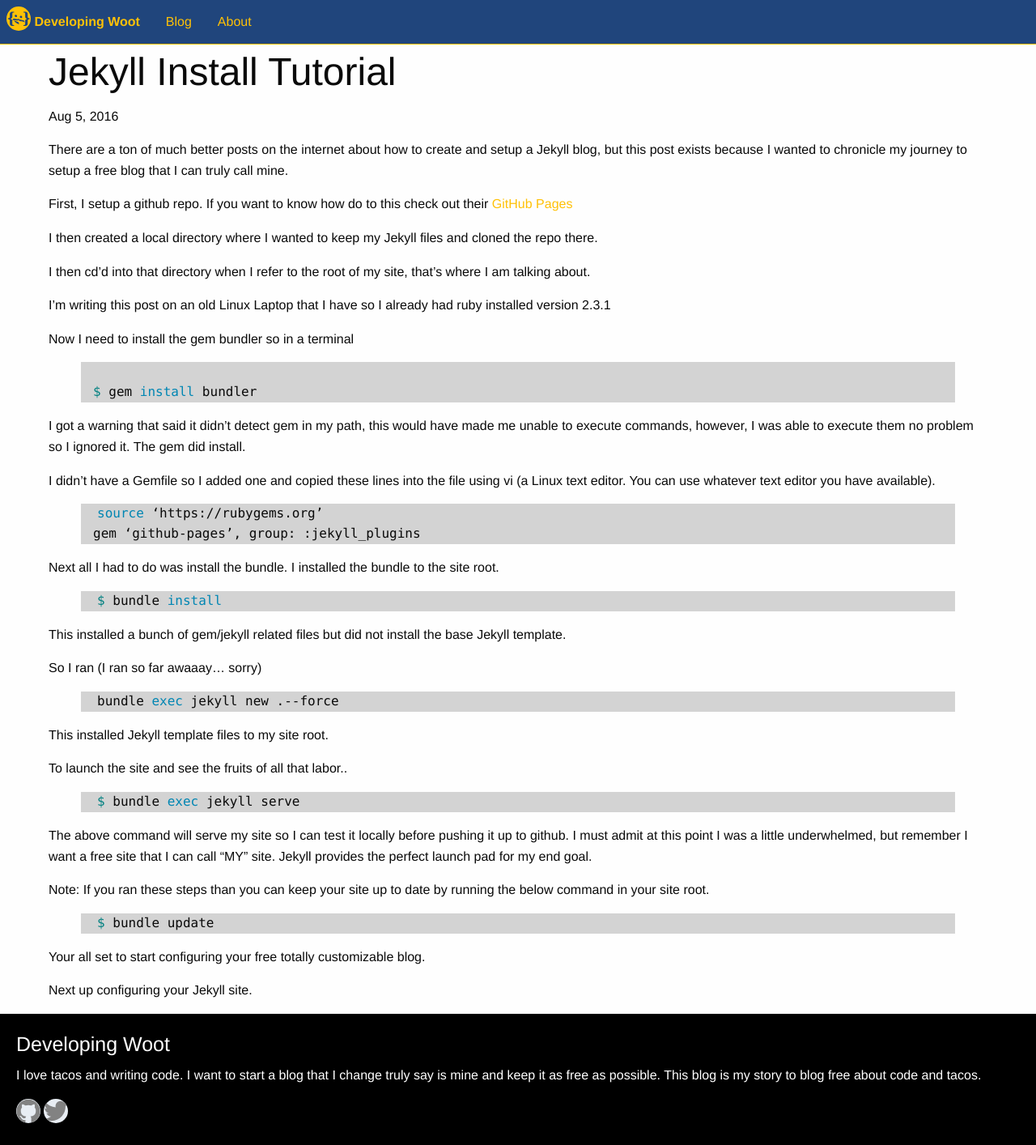
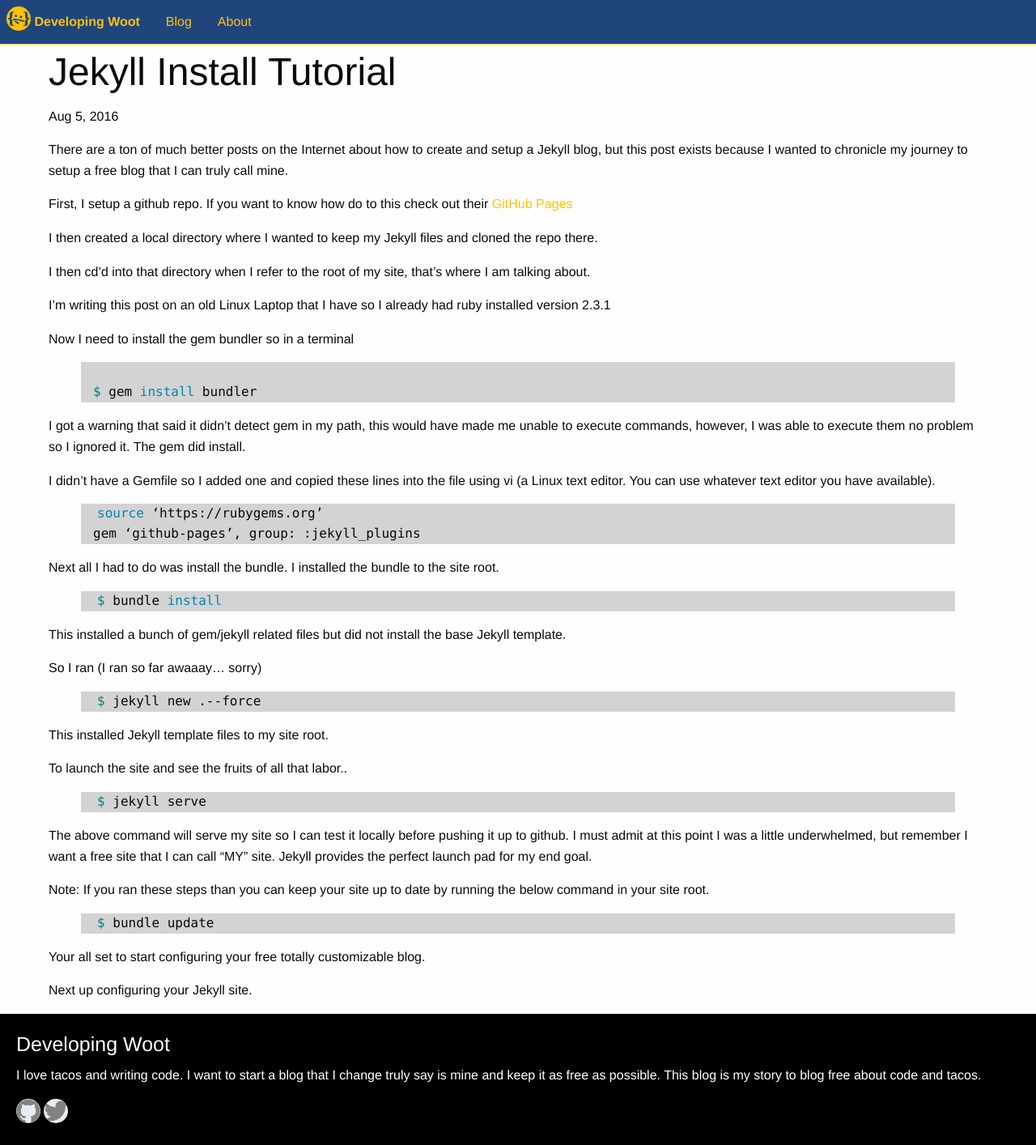
Before and after one commit to developingwoot/developingwoot.github.io, a Jekyll site: the page built from _posts/2016-08-05-jekyll-install-tutorial.markdown, in a window 1280 px wide. Shown: the whole page at 81% size. Built offline with Jekyll 4.4.1, drawn with Linux system fonts in a browser that asks for light colours.

Commit message:
fixed some spelling errors

```diff
--- a/_pages/01_about.markdown
+++ b/_pages/01_about.markdown
@@ -12,4 +12,4 @@
 
 I also love tacos not just eating them, but making them.
 
-This blog is dedicated to finding ways to blog for free, but not just blogging.  How can we build an audience through SEO, and well thoughout design technics without spending a dime.
+This blog is dedicated to finding ways to blog for free, but not just blogging.  How can we build an audience through SEO, and well thought out design techniques without spending a dime.
--- a/_posts/2016-08-05-jekyll-configure.markdown
+++ b/_posts/2016-08-05-jekyll-configure.markdown
@@ -5,7 +5,7 @@
 categories: jekyll tutorial config
 ---
 
-Your _config.yml is the first place you should start when configuring your site.  This is where basic site configration information is stored.  This file can get rather complicated but let's first take a look at the basics.
+Your _config.yml is the first place you should start when configuring your site.  This is where basic site configuration information is stored.  This file can get rather complicated but let's first take a look at the basics.
 
 Below is the beginning of my configuration file after editing it.
 
@@ -36,7 +36,7 @@
 
 {% endhighlight %}
 
-These options are pretty self explanitory.
+These options are pretty self explanatory.
 
 The way you edit it is by typing a value next to the key.  The key is 'title:' and the value would be Developing Woot.
 
--- a/_posts/2016-08-05-jekyll-install-tutorial.markdown
+++ b/_posts/2016-08-05-jekyll-install-tutorial.markdown
@@ -4,7 +4,7 @@
 date:   2016-08-05 06:00:08 -0400
 categories: jekyll tutorial install
 ---
-There are a ton of much better posts on the internet about how to create and setup a Jekyll blog, but this post exists because I wanted to chronicle my journey to setup a free blog that I can truly call mine.
+There are a ton of much better posts on the Internet about how to create and setup a Jekyll blog, but this post exists because I wanted to chronicle my journey to setup a free blog that I can truly call mine.
 
 First, I setup a github repo.  If you want to know how do to this check out their [GitHub Pages][github-pages]
 
@@ -43,7 +43,7 @@
 
 {% highlight bash %}
 
-bundle exec jekyll new .--force
+$ jekyll new .--force
 
 {% endhighlight %}
 
@@ -53,7 +53,7 @@
 
 {% highlight bash %}
 
-$ bundle exec jekyll serve
+$ jekyll serve
 
 {% endhighlight %}
 
```
Also changed, not shown: _posts/2016-08-04-welcome-to-jekyll.markdown (deleted, +0 -25 lines).
